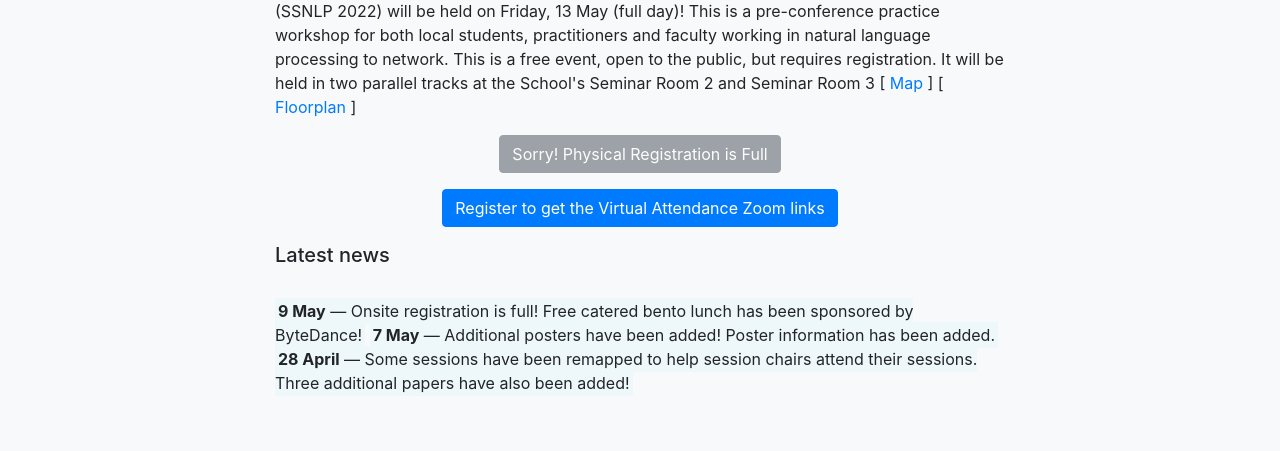
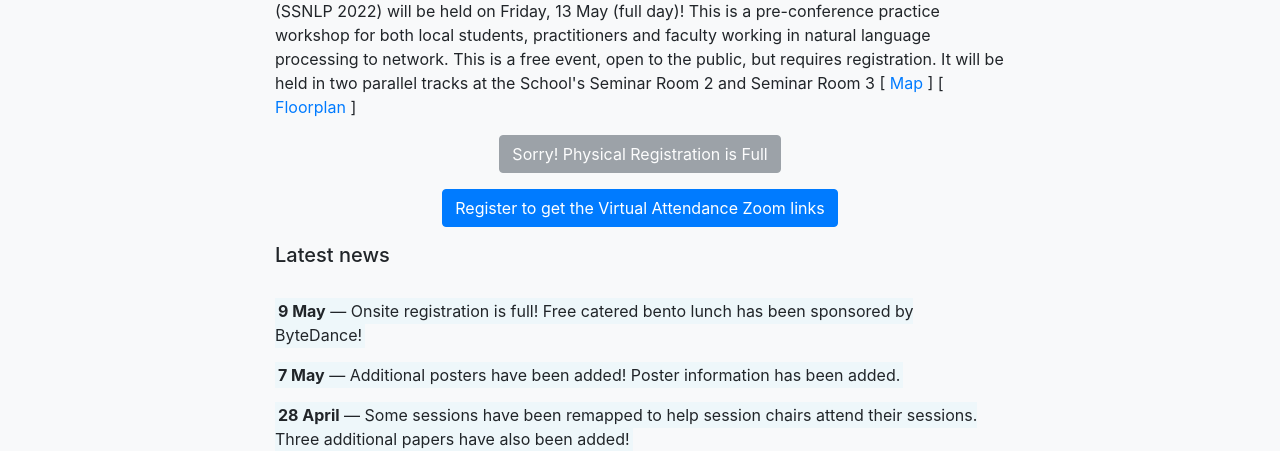
Before and after one commit to WING-NUS/NSSDM-2023, a website with bundled scripts: page index.html in a window 1280 px wide. Shown: the part 510-961 px from the top of the page. Built offline with nearby package versions, Linux system fonts and the light colour scheme; files whose address does not match are found by name.

Commit message:
Fix CRs.

```diff
--- a/index.html
+++ b/index.html
@@ -170,10 +170,9 @@
                 <h5>Latest news</h5>
                 <br>
 
-                <p>
-                  <span class="white_bg"><strong>9 May</strong> — Onsite registration is full!  Free catered bento lunch has been sponsored by ByteDance!</span>
-                  <span class="white_bg"><strong>7 May</strong> — Additional posters have been added!  Poster information has been added.</span>
-                  <span class="white_bg"><strong>28 April</strong> — Some sessions have been remapped to help session chairs attend their sessions.  Three additional papers have also been added!</span>
+                <p><span class="white_bg"><strong>9 May</strong> — Onsite registration is full!  Free catered bento lunch has been sponsored by ByteDance!</span></p>
+                <p><span class="white_bg"><strong>7 May</strong> — Additional posters have been added!  Poster information has been added.</span></p>
+                <p><span class="white_bg"><strong>28 April</strong> — Some sessions have been remapped to help session chairs attend their sessions.  Three additional papers have also been added!</span></p>
                 <p>
 
             </div>
```
